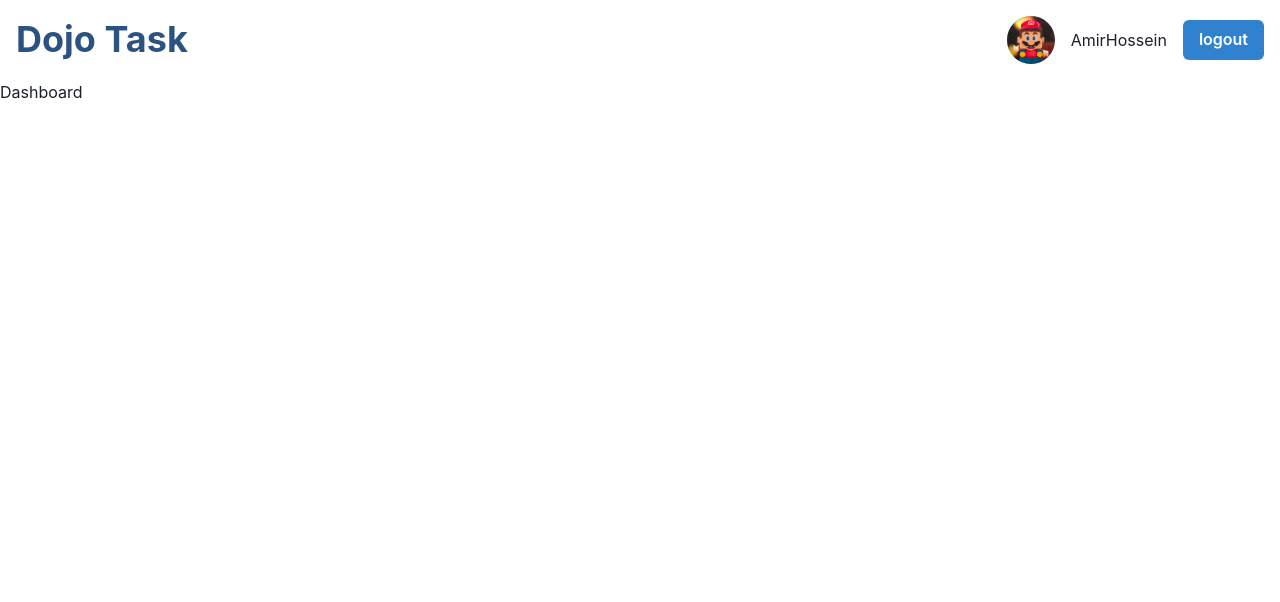
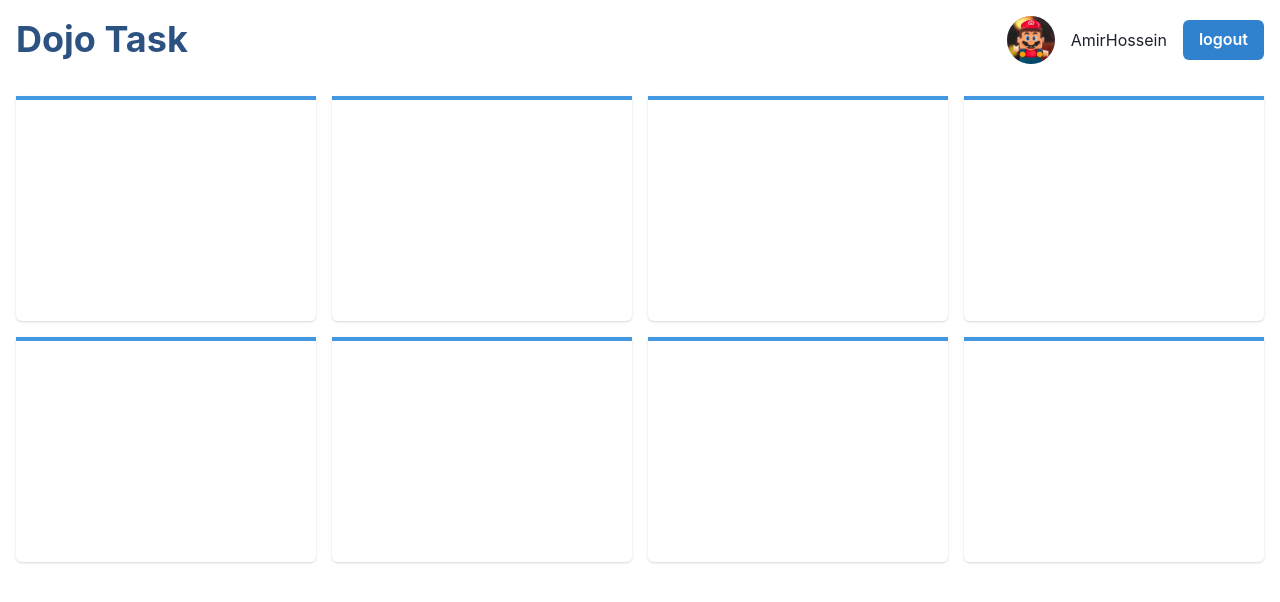
Before and after one commit to AmirManshadi/dojo_tasks, a React (Vite) app: page / in a window 1280 px wide. Shown: the top 602 px of the page. Built offline with nearby package versions, Linux system fonts and the light colour scheme.

Commit message:
feat: add dashboard task grid view

```diff
--- a/src/pages/Dashboard.jsx
+++ b/src/pages/Dashboard.jsx
@@ -1,5 +1,16 @@
+import { Box, SimpleGrid } from "@chakra-ui/react"
+
 export default function Dashboard() {
-  return (
-    <div>Dashboard</div>
-  )
+	return (
+		<SimpleGrid minChildWidth="60" spacing={4} p={4}>
+			<Box shadow="base" borderTop="4px" borderTopColor="blue.400" borderBottomLeftRadius="md" borderBottomRightRadius="md" aspectRatio="4/3" />
+			<Box shadow="base" borderTop="4px" borderTopColor="blue.400" borderBottomLeftRadius="md" borderBottomRightRadius="md" aspectRatio="4/3" />
+			<Box shadow="base" borderTop="4px" borderTopColor="blue.400" borderBottomLeftRadius="md" borderBottomRightRadius="md" aspectRatio="4/3" />
+			<Box shadow="base" borderTop="4px" borderTopColor="blue.400" borderBottomLeftRadius="md" borderBottomRightRadius="md" aspectRatio="4/3" />
+			<Box shadow="base" borderTop="4px" borderTopColor="blue.400" borderBottomLeftRadius="md" borderBottomRightRadius="md" aspectRatio="4/3" />
+			<Box shadow="base" borderTop="4px" borderTopColor="blue.400" borderBottomLeftRadius="md" borderBottomRightRadius="md" aspectRatio="4/3" />
+			<Box shadow="base" borderTop="4px" borderTopColor="blue.400" borderBottomLeftRadius="md" borderBottomRightRadius="md" aspectRatio="4/3" />
+			<Box shadow="base" borderTop="4px" borderTopColor="blue.400" borderBottomLeftRadius="md" borderBottomRightRadius="md" aspectRatio="4/3" />
+		</SimpleGrid>
+	)
 }
```
